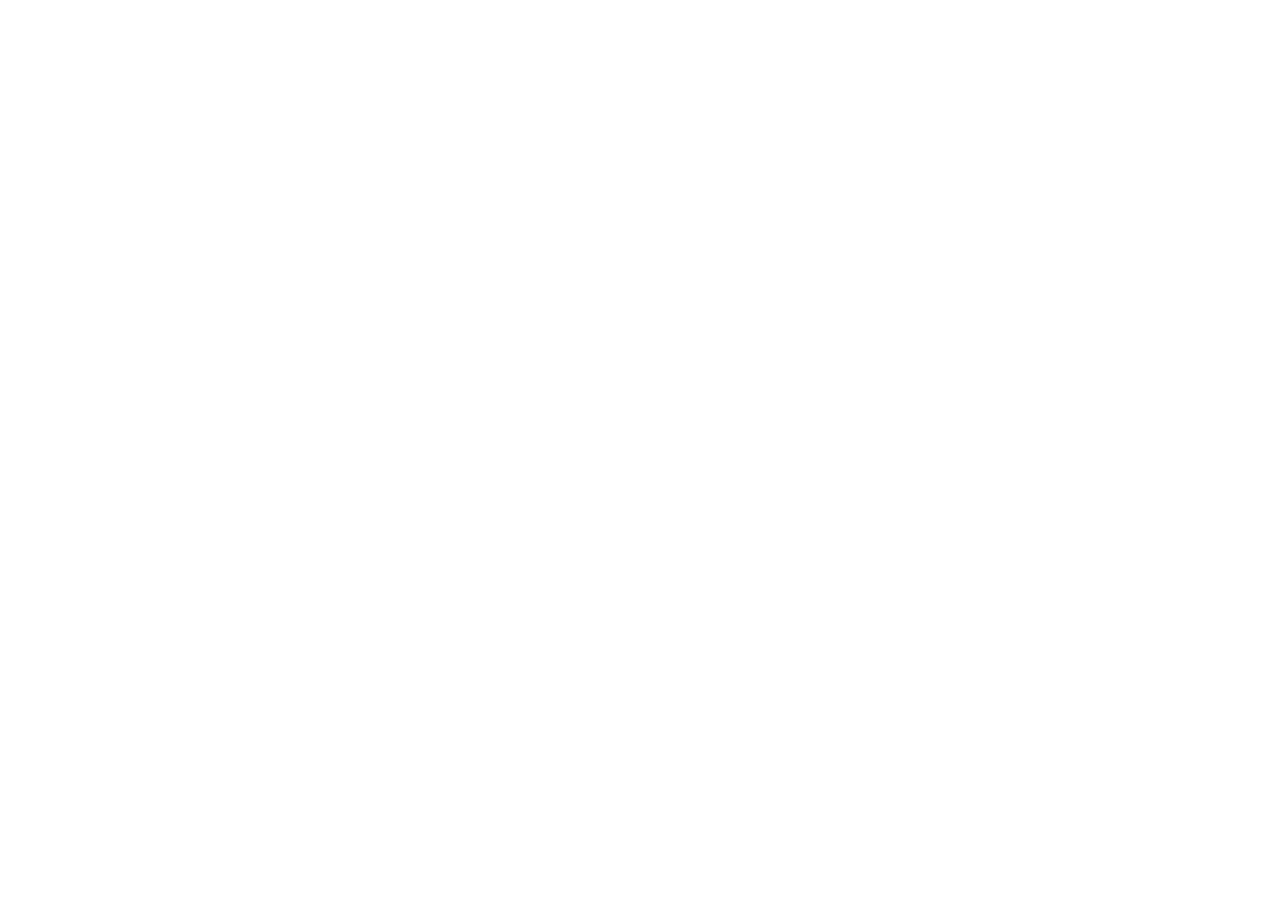
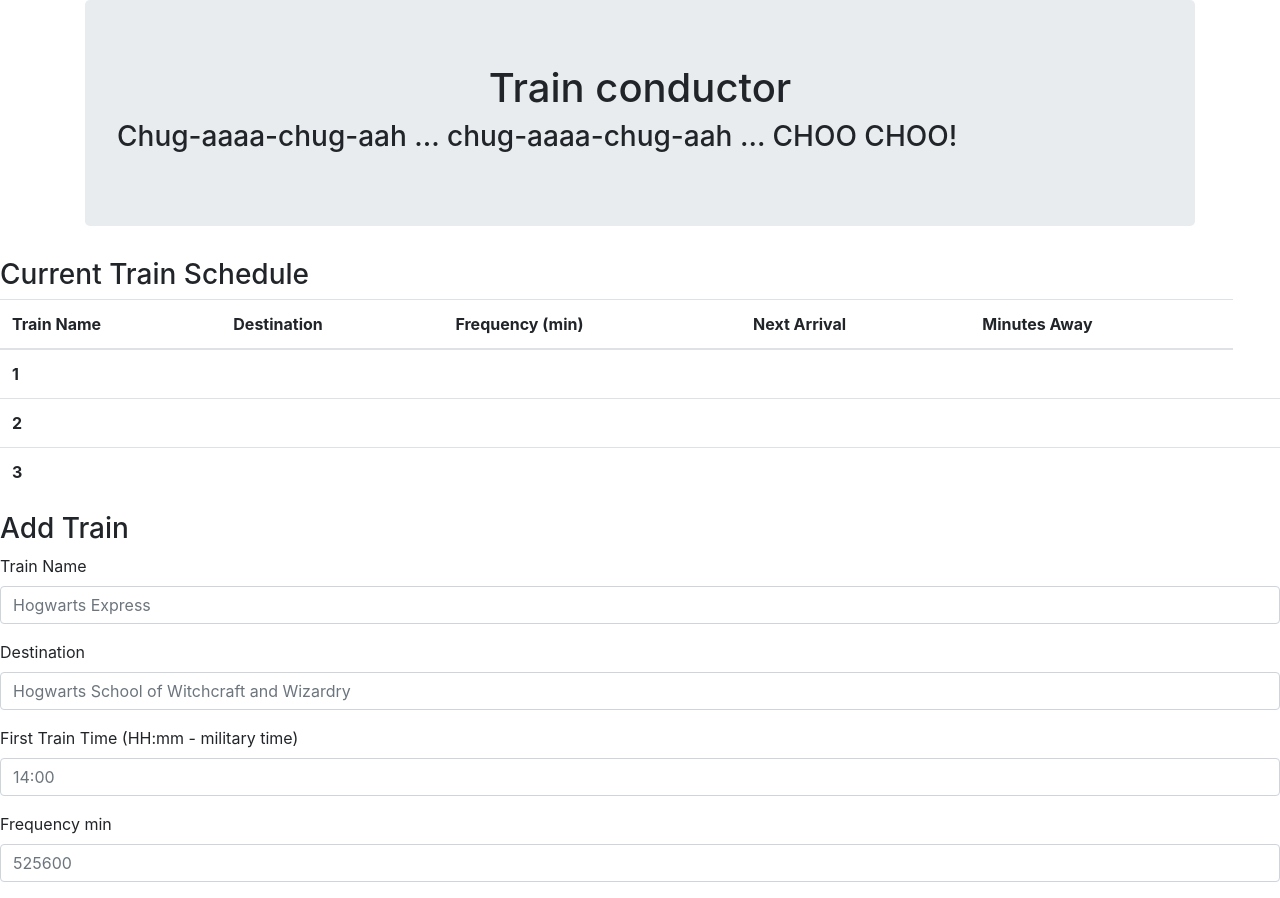
Before and after one commit to Sneezynam3/Train, a plain HTML site: page index.html in a window 1280 px wide. Before the commit the page ends 800 px from the top, so only its background shows below. Drawn offline with nearby package versions, Linux system fonts and the light colour scheme.

Commit message:
Added table framwork

```diff
--- a/index.html
+++ b/index.html
@@ -19,7 +19,88 @@
 </head>
 
 <body>
+    <div class="container">
+        <div class="jumbotron">
+            <h1 class="text-center"> Train conductor </h1>
+            <h3>Chug-aaaa-chug-aah ... chug-aaaa-chug-aah ... CHOO CHOO! </h3>
+        </div>
+    </div>
 
+    <div class="row">
+        <div class="col-lg-12">
+            <div class="panel panel-default">
+                <div class="panel-heading">
+                    <h3 class="panel-title">Current Train Schedule</h3>
+                    <table class="table">
+                            <thead>
+                              <tr>
+                                <th scope="col">Train Name</th>
+                                <th scope="col">Destination</th>
+                                <th scope="col">Frequency (min)</th>
+                                <th scope="col">Next Arrival</th>
+                                <th scope="col">Minutes Away</th>
+                              </tr>
+                            </thead>
+                            <tbody>
+                              <tr>
+                                <th scope="row">1</th>
+                                <td></td>
+                                <td></td>
+                                <td></td>
+                                <td></td>
+
+                              </tr>
+                              <tr>
+                                <th scope="row">2</th>
+                                <td></td>
+                                <td></td>
+                                <td></td>
+                                <td></td>
+                                <td></td>
+                              </tr>
+                              <tr>
+                                <th scope="row">3</th>
+                                <td></td>
+                                <td></td>
+                                <td></td>
+                                <td></td>
+                                <td></td>
+                              </tr>
+                            </tbody>
+                          </table>
+                </div>
+            </div>
+        </div>
+    </div>
+
+    <div class="row">
+        <div class="col-lg-12">
+            <div class="panel panel-default">
+                <div class="panel-heading">
+                    <h3 class="panel-title">Add Train </h3>
+                    <form>
+                        <div class="form-group">
+                            <label for="formGroupExampleInput">Train Name</label>
+                            <input type="text" class="form-control" id="formGroupExampleInput"
+                                placeholder="Hogwarts Express">
+                        </div>
+                        <div class="form-group">
+                            <label for="formGroupExampleInput2">Destination</label>
+                            <input type="text" class="form-control" id="formGroupExampleInput2"
+                                placeholder="Hogwarts School of Witchcraft and Wizardry">
+                        </div>
+                        <div class="form-group">
+                            <label for="formGroupExampleInput">First Train Time (HH:mm - military time)</label>
+                            <input type="text" class="form-control" id="formGroupExampleInput" placeholder="14:00">
+                        </div>
+                        <div class="form-group">
+                            <label for="formGroupExampleInput2">Frequency min</label>
+                            <input type="text" class="form-control" id="formGroupExampleInput2" placeholder="525600">
+                        </div>
+                    </form>
+                </div>
+            </div>
+        </div>
 
 
 
```
